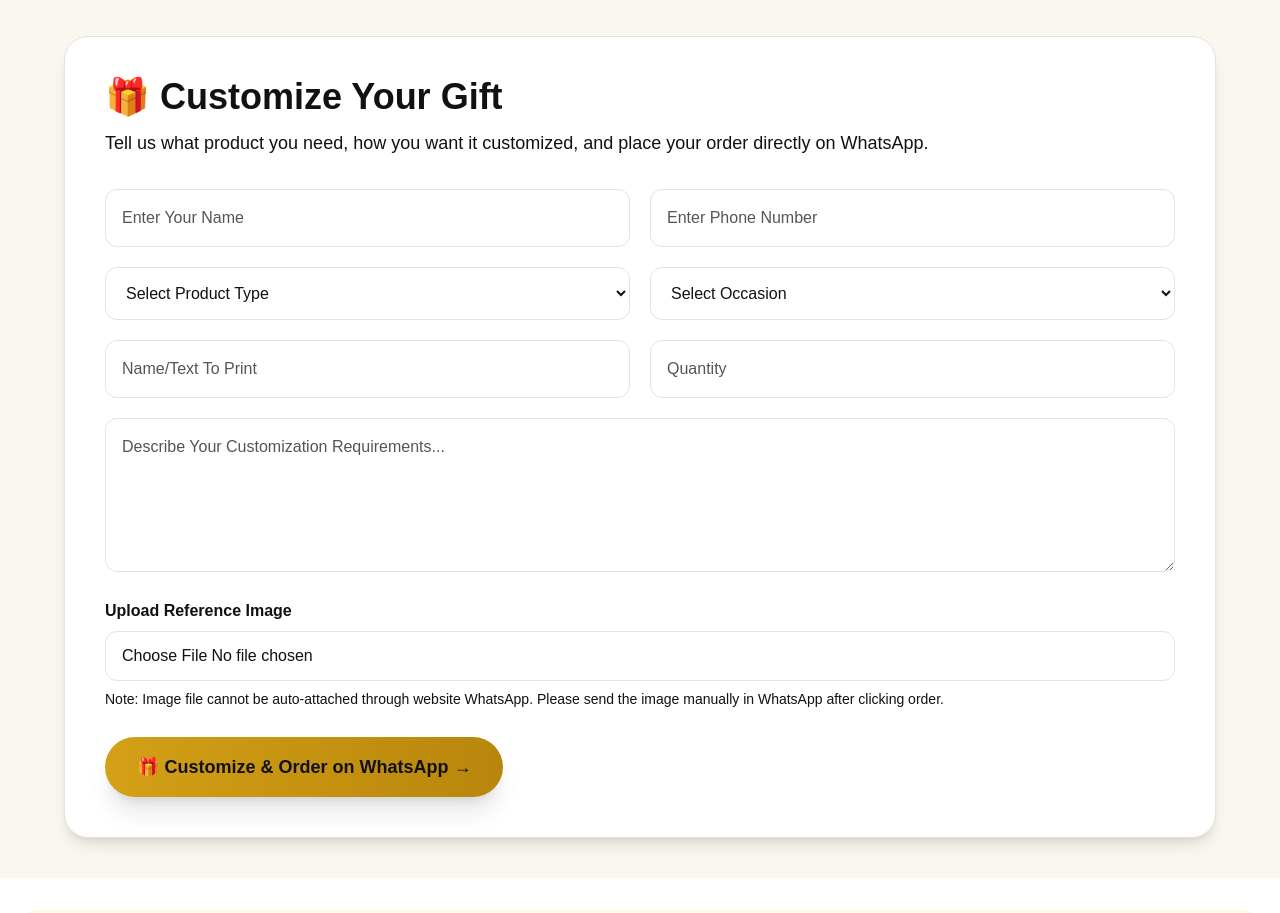
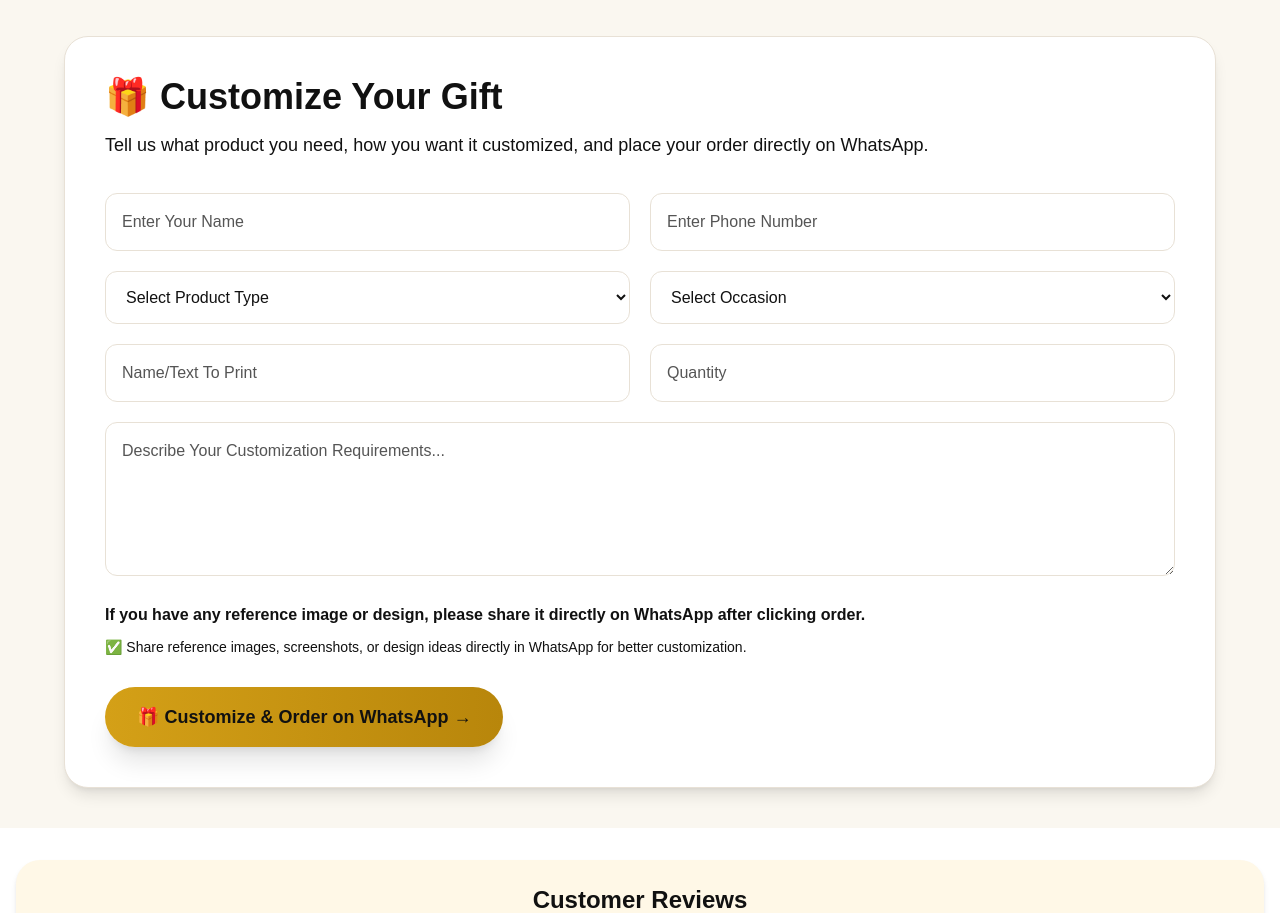
Before and after one commit to Vincentvicky2001/jc-gift-gallery, a Next.js app: page / in a window 1280 px wide. Shown: the part 4180-5093 px from the top of the page. Built offline with nearby package versions, Linux system fonts and the light colour scheme.

Commit message:
Updated customization section and WhatsApp flow

```diff
--- a/components/CustomizeSection.tsx
+++ b/components/CustomizeSection.tsx
@@ -3,6 +3,7 @@
 import { useState } from "react";
 
 export default function CustomizeSection() {
+
   const [name, setName] = useState("");
   const [phone, setPhone] = useState("");
   const [productType, setProductType] = useState("");
@@ -10,7 +11,6 @@ export default function CustomizeSection() {
   const [printText, setPrintText] = useState("");
   const [quantity, setQuantity] = useState("");
   const [details, setDetails] = useState("");
-  const [fileName, setFileName] = useState("");
 
   const whatsappMessage = `Hello JC Gift Gallery,
 
@@ -29,9 +29,6 @@ Quantity: ${quantity}
 Customization Requirements:
 ${details}
 
-Reference Image:
-${fileName ? fileName : "I will send image on WhatsApp"}
-
 Please confirm design, price, and delivery details.`;
 
   const whatsappLink = `https://wa.me/919538952178?text=${encodeURIComponent(
@@ -40,19 +37,27 @@ Please confirm design, price, and delivery details.`;
 
   return (
     <section className="px-4 py-10 bg-[#FAF7F0]">
+
       <div className="max-w-6xl mx-auto bg-white rounded-3xl border border-[#E8E1D6] shadow-lg p-6 md:p-10">
+
+        {/* Heading */}
         <div className="mb-8">
+
           <h2 className="text-3xl md:text-4xl font-bold text-black">
             🎁 Customize Your Gift
           </h2>
 
-          <p className="text-gray-600 mt-3 text-lg">
+          <p className="text-gray-600 mt-3 text-lg leading-8">
             Tell us what product you need, how you want it customized,
             and place your order directly on WhatsApp.
           </p>
+
         </div>
 
+        {/* Form Grid */}
         <div className="grid grid-cols-1 md:grid-cols-2 gap-5">
+
+          {/* Name */}
           <input
             type="text"
             placeholder="Enter Your Name"
@@ -61,6 +66,7 @@ Please confirm design, price, and delivery details.`;
             className="border border-[#E8E1D6] rounded-xl px-4 py-4 outline-none"
           />
 
+          {/* Phone */}
           <input
             type="text"
             placeholder="Enter Phone Number"
@@ -69,12 +75,17 @@ Please confirm design, price, and delivery details.`;
             className="border border-[#E8E1D6] rounded-xl px-4 py-4 outline-none"
           />
 
+          {/* Product Type */}
           <select
             value={productType}
             onChange={(e) => setProductType(e.target.value)}
             className="border border-[#E8E1D6] rounded-xl px-4 py-4 outline-none"
           >
-            <option value="">Select Product Type</option>
+
+            <option value="">
+              Select Product Type
+            </option>
+
             <option>Mug</option>
             <option>Photo Frame</option>
             <option>LED Frame</option>
@@ -86,14 +97,20 @@ Please confirm design, price, and delivery details.`;
             <option>Resin Art</option>
             <option>Stickers and Labels</option>
             <option>Other Customized Gift</option>
+
           </select>
 
+          {/* Occasion */}
           <select
             value={occasion}
             onChange={(e) => setOccasion(e.target.value)}
             className="border border-[#E8E1D6] rounded-xl px-4 py-4 outline-none"
           >
-            <option value="">Select Occasion</option>
+
+            <option value="">
+              Select Occasion
+            </option>
+
             <option>Birthday</option>
             <option>Anniversary</option>
             <option>Wedding</option>
@@ -102,8 +119,10 @@ Please confirm design, price, and delivery details.`;
             <option>Corporate</option>
             <option>Festival</option>
             <option>Other Occasion</option>
+
           </select>
 
+          {/* Print Text */}
           <input
             type="text"
             placeholder="Name/Text To Print"
@@ -112,6 +131,7 @@ Please confirm design, price, and delivery details.`;
             className="border border-[#E8E1D6] rounded-xl px-4 py-4 outline-none"
           />
 
+          {/* Quantity */}
           <input
             type="number"
             placeholder="Quantity"
@@ -119,8 +139,10 @@ Please confirm design, price, and delivery details.`;
             onChange={(e) => setQuantity(e.target.value)}
             className="border border-[#E8E1D6] rounded-xl px-4 py-4 outline-none"
           />
+
         </div>
 
+        {/* Details */}
         <textarea
           placeholder="Describe Your Customization Requirements..."
           rows={5}
@@ -129,25 +151,21 @@ Please confirm design, price, and delivery details.`;
           className="w-full border border-[#E8E1D6] rounded-xl px-4 py-4 outline-none mt-5"
         />
 
+        {/* Reference Image Info */}
         <div className="mt-5">
+
           <label className="block mb-2 font-semibold text-black">
-            Upload Reference Image
+            If you have any reference image or design,
+            please share it directly on WhatsApp after clicking order.
           </label>
 
-          <input
-            type="file"
-            onChange={(e) =>
-              setFileName(e.target.files?.[0]?.name || "")
-            }
-            className="w-full border border-[#E8E1D6] rounded-xl px-4 py-3"
-          />
+          <p className="text-sm text-gray-500 leading-6">
+            ✅ Share reference images, screenshots, or design ideas directly in WhatsApp for better customization.
+          </p>
 
-          <p className="text-sm text-gray-500 mt-2">
-            Note: Image file cannot be auto-attached through website WhatsApp.
-            Please send the image manually in WhatsApp after clicking order.
-          </p>
         </div>
 
+        {/* WhatsApp Button */}
         <a
           href={whatsappLink}
           target="_blank"
@@ -177,7 +195,9 @@ Please confirm design, price, and delivery details.`;
         >
           🎁 Customize & Order on WhatsApp →
         </a>
+
       </div>
+
     </section>
   );
 }
```
